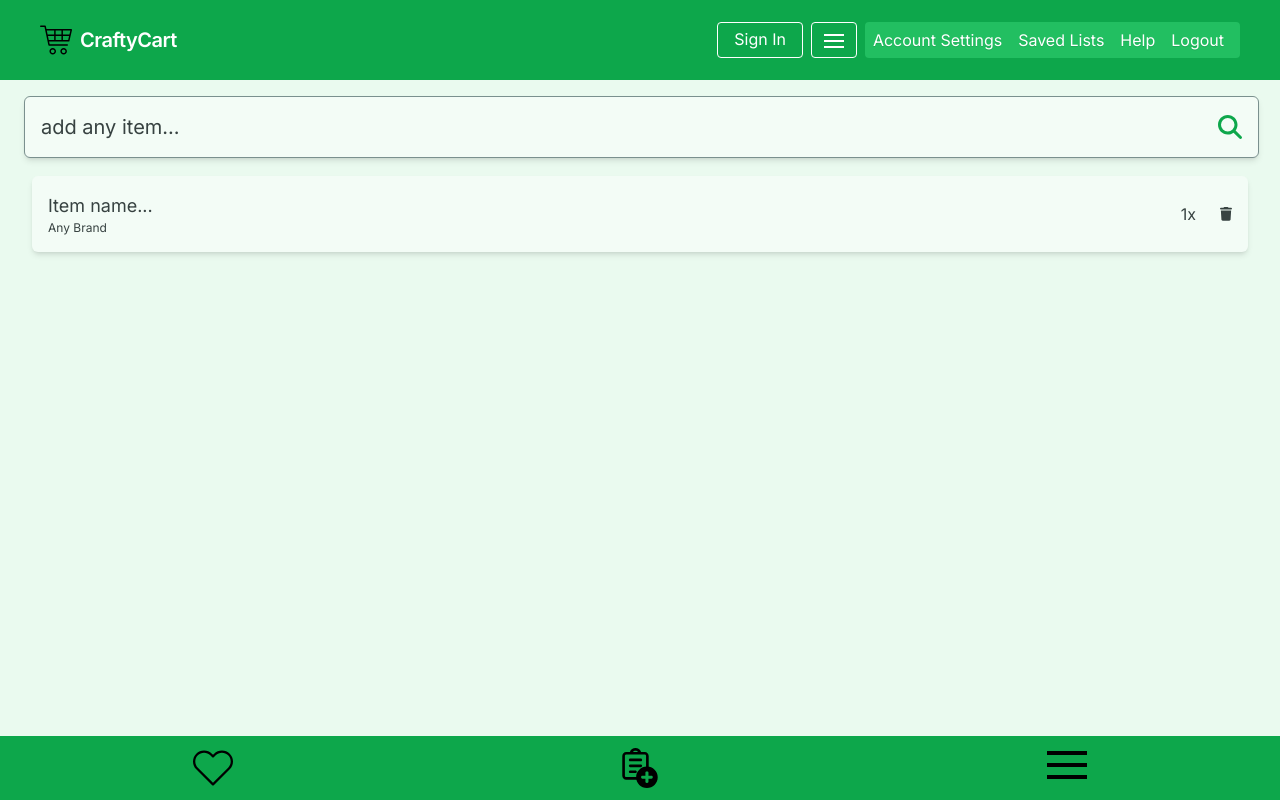
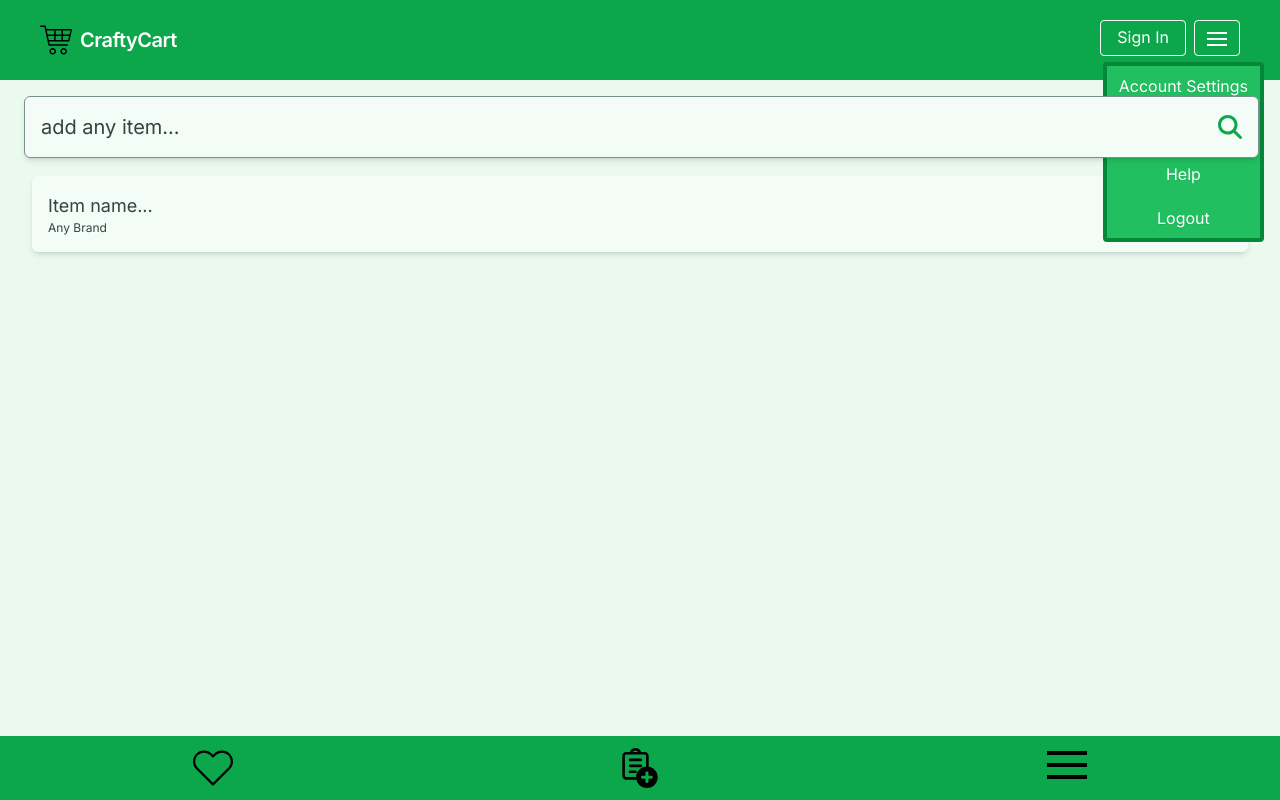
Before and after one commit to KingSand08/CMPE133-CraftyCart, a Next.js app in the folder craftycart-webapp/: page / in a window 1280 px wide. Both pictures are taken after a click on the button 1217 px from the left and 40 px from the top of the page. Built offline with nearby package versions, Linux system fonts and the light colour scheme; no server answers.

Commit message:
Update nav.js

```diff
--- a/craftycart-webapp/src/components/nav.js
+++ b/craftycart-webapp/src/components/nav.js
@@ -1,11 +1,10 @@
 "use client";
-import { useState } from "react";
+import { useState, useEffect } from "react";
 import  Image  from "next/image";
 import axios from "axios";
 import {useRouter}  from "next/navigation";
-import { useEffect } from "react";
 
-const dropDownItemCSS = "lg:inline-block text-white hover:text-green-200 mr-4 [text-shadow:_0_1px_0_rgb(0_0_0_/_10%)] hover:[text-shadow:_0_1px_0_rgb(0_0_0_/_30%)]";
+const dropDownItemCSS = "pt-2 pb-2 pl-3 pr-3 w-full	 flex grow lg:inline-block text-white hover:bg-[color:var(--dark-green)] [text-shadow:_0_1px_0_rgb(0_0_0_/_10%)] hover:[text-shadow:_0_1px_0_rgb(0_0_0_/_30%)]";
 
 export default function Nav() {
   const router = useRouter();
@@ -31,9 +30,11 @@ export default function Nav() {
   }
 
   const [userData, setUserData] = useState("nothing")
+  const [menuClick, setMenuClick] = useState(false)
+  const [open, setOpen] = useState(false)
+
 
   const getUserDetails = async () => {
-
       try {
           const res = await axios.get('/api/users/me', { withCredentials: true, responseType: 'json' });
           setUserData(res.data.data);
@@ -46,9 +47,6 @@ export default function Nav() {
   useEffect(() => {
     getUserDetails();
   }, []);
-
-  const [menuClick, setMenuClick] = useState(false)
-
 
   return (
 
@@ -68,16 +66,21 @@ export default function Nav() {
       </a>
 
 
-
-      <div className="flex flex-column space-x-2 ml-0 mr-10 text-base align">
+    <div className=" ">
+      <div className="fixed top-0 right-0 space-x-2 ml-0 mr-10 mt-5 flex flex-row  text-base align">
         { userData==="nothing" ?
           <RegistrationButton name="Sign In" link="/account/login" />
           :
           <UserName name={userData.username} />
         }
-
-        <button className="items-center px-3 py-2 border rounded border-white hover:border-transparent hover:bg-white" onClick={toggleDropdown} onMouseEnter={() => setMenuClick(true)}
-        onMouseLeave={() => setMenuClick(false)}>
+      {/* onClick={toggleDropdown} */}
+      {/* onClick={() => setOpen(true)} */}
+        <button
+          className="items-center px-3 py-2 border rounded border-white hover:border-transparent hover:bg-white"
+          onClick={toggleDropdown}
+          onMouseEnter={() => setMenuClick(true)}
+          onMouseLeave={() => setMenuClick(false)}
+          >
           {menuClick === false &&
             <svg height="18" width="20" xmlns="http://www.w3.org/2000/svg" className="fill-white">
               <title>Menu</title>
@@ -93,26 +96,46 @@ export default function Nav() {
               </svg>
           }
         </button>
+      </div>
       {dropdownState && (
-        // <div className=" w-full flex flex-grow p-2">
-        <div className="flex flex-grow pl-2 rounded bg-[color:var(--faded-green)]">
-
-            {/* <DropdownItem name="Account Settings" link="#account" />
-            <DropdownItem name="Saved Lists" link="#user-lists" />
-            <DropdownItem name="Help" link="#tutorial" /> */}
+      // p-4
+          <div className="relative top-28 right-4 flex flex-col gap-1 text-center	items-center rounded border border-4 border-[color:var(--darker-green)] bg-[color:var(--faded-green)]">
               <DropdownButton name="Account Settings" fn={() => redirect("#account")} />
               <DropdownButton name="Saved Lists" fn={() => redirect("#user-lists")} />
               <DropdownButton name="Help" fn={() => redirect("#tutorial")} />
               <DropdownButton name="Logout" fn={logout} />
-
           </div>
-
         )}
       </div>
+        <Modal open={open} onClose={() => setOpen(false)}>
+          <svg height="18" width="20" xmlns="http://www.w3.org/2000/svg" className="mx-auto fill-red">
+              <title>Menu</title>
+              <path d="M0 3h20v2H0V3zm0 6h20v2H0V9zm0 6h20v2H0v-2z"/>
+          </svg>
+        </Modal>
+    </nav>
+  );
+}
 
-    </nav>
+// {dropdownState && (
+//   <div className="flex flex-col pl-2 rounded bg-[color:var(--faded-green)]">
+//       <DropdownButton name="Account Settings" fn={() => redirect("#account")} />
+//       <DropdownButton name="Saved Lists" fn={() => redirect("#user-lists")} />
+//       <DropdownButton name="Help" fn={() => redirect("#tutorial")} />
+//       <DropdownButton name="Logout" fn={logout} />
+//   </div>
+// )}
 
-  );
+export function Modal({ open, onClose, children }) {
+  return (
+  // backdrop
+  <div onClick={onClose} className={`
+    fixed inset-0 flex justify-center items-center transition-colors
+    ${open ? "visible bg-black/20" : "invisible"}`}
+  >
+    {children}
+  </div>
+  )
 }
 
 function DropdownButton( {name, fn} ) {
```
Lines whose indentation alone changed are shown as unchanged.
